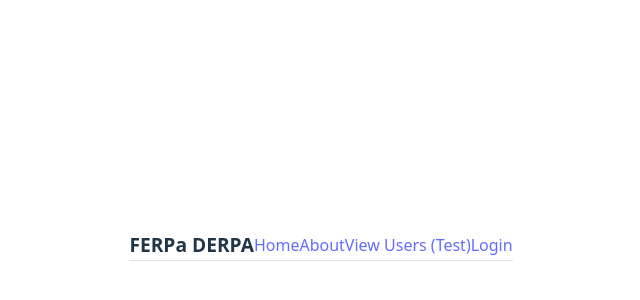
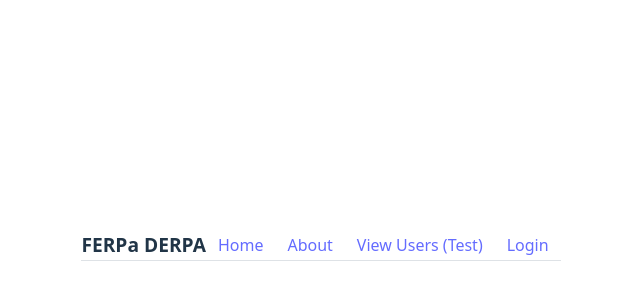
Before and after one commit to eapostol/merp-stack, a React (Vite) app in the folder client/: page /view-users in a window 1280 px wide. Shown: the part 154-454 px from the top of the page, without its empty margins (319-959 px from the left). Built offline with nearby package versions, Linux system fonts and the light colour scheme.

Commit message:
fix: updated spacing of top nav links

```diff
--- a/client/src/components/NavBar.tsx
+++ b/client/src/components/NavBar.tsx
@@ -30,13 +30,20 @@ const NavBar = () => {
                 <div style={titleStyle}>FERPa DERPA</div>
 
                 {/* Desktop nav */}
-                <Group gap="md" visibleFrom="sm">
+                <Group spacing="lg" visibleFrom="sm">
                     {menuItems.map((item) => (
                         <Button
                             key={item.label}
                             component={Link}
                             to={item.path}
                             variant="subtle"
+                            styles={{
+                                root: {
+                                    paddingLeft: '0.75rem',
+                                    paddingRight: '0.75rem',
+                                    fontWeight: 500,
+                                },
+                            }}
                         >
                             {item.label}
                         </Button>
@@ -78,7 +85,7 @@ const NavBar = () => {
                 withCloseButton={false}
                 opened={opened}
                 onClose={close}
-                title="Menu"
+                title="Options"
                 padding="md"
                 size="md"
                 hiddenFrom="sm"
@@ -111,19 +118,28 @@ const NavBar = () => {
                     }}
                 />
 
-                <Stack>
+                <Stack align="stretch" spacing="xs">
                     {menuItems.map((item) => (
+                        <Group key={item.label} spacing="xs" align="center" noWrap>
+                            <span style={{ fontWeight: 'bold', color: '#000', fontSize: '0.8rem' }}>✕&nbsp;</span>
                             <Button
-                            key={item.label}
                                 component={Link}
                                 to={item.path}
                                 variant="subtle"
                                 onClick={close}
+                                fullWidth
+                                justify="flex-start"
+                                styles={{
+                                    root: { justifyContent: 'flex-start', paddingLeft: 0 },
+                                }}
                             >
                                 {item.label}
                             </Button>
+                        </Group>
                     ))}
                 </Stack>
+
+
             </Drawer>
         </>
     );
```
Lines whose indentation alone changed are shown as unchanged.
